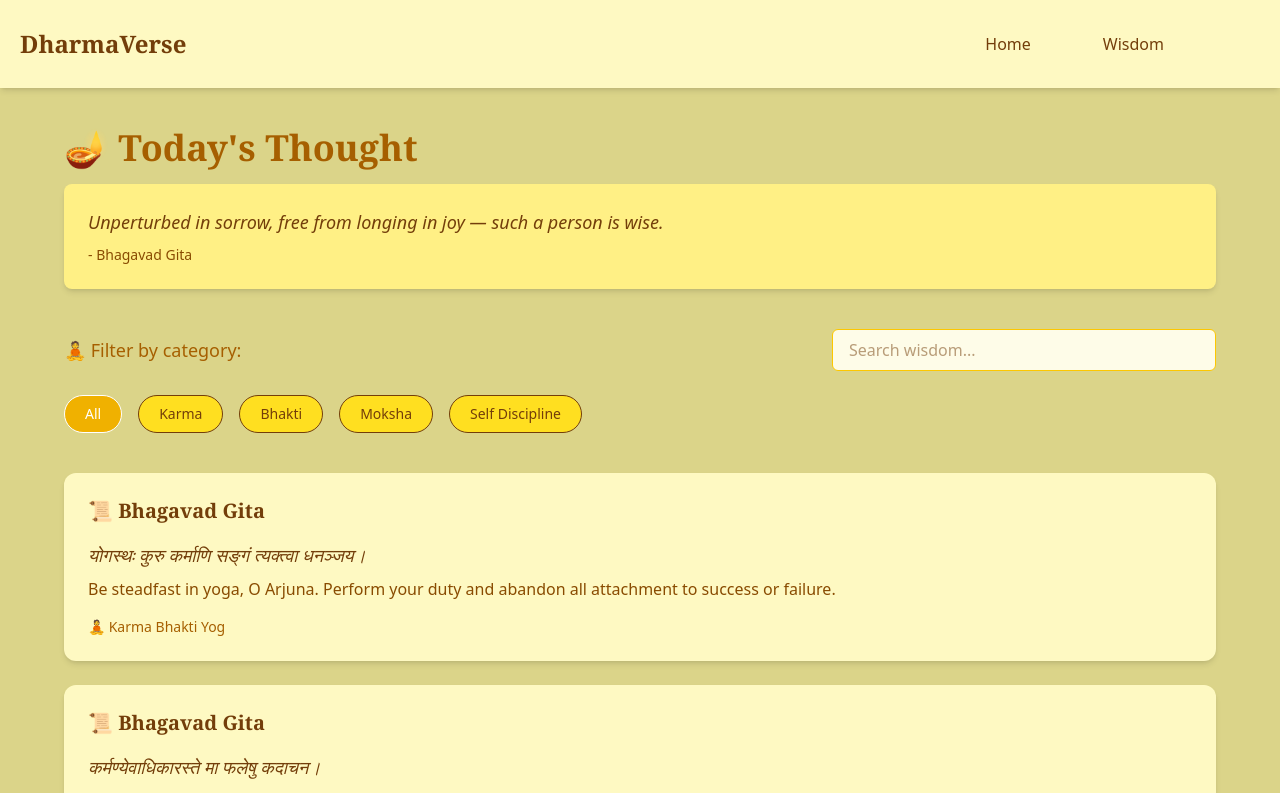
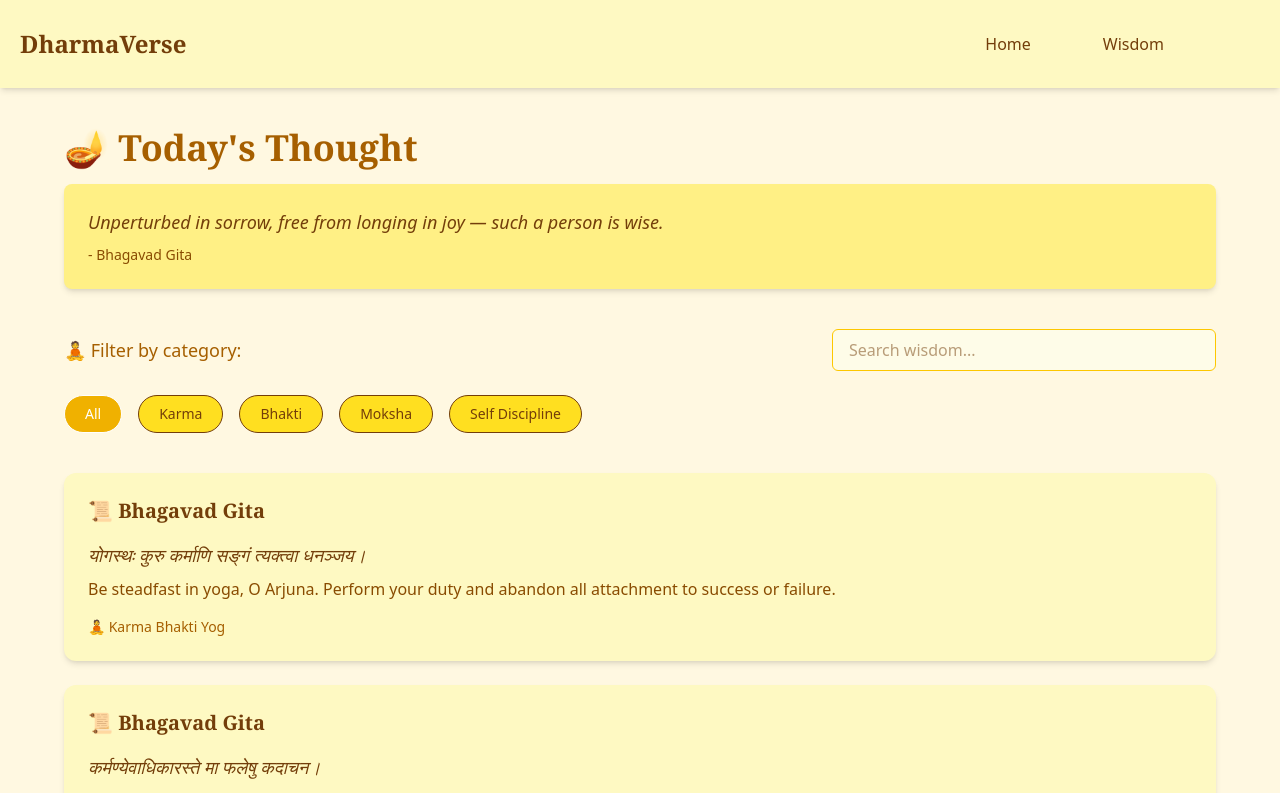
Before and after one commit to Basanta-khatri-0311/DharmaVerse, a React app: page / in a window 1280 px wide. Shown: the top 793 px of the page. Built offline with nearby package versions, Linux system fonts and the light colour scheme; the HTML template or start-up script is replaced by a standard one.

Commit message:
changed the bg color for light mode

```diff
--- a/src/index.css
+++ b/src/index.css
@@ -6,7 +6,7 @@
 }
 
 .light {
-    background: #dbd489;
+    background: #FFF8E1;
     transition: all 0.6s;
 
 }
```
